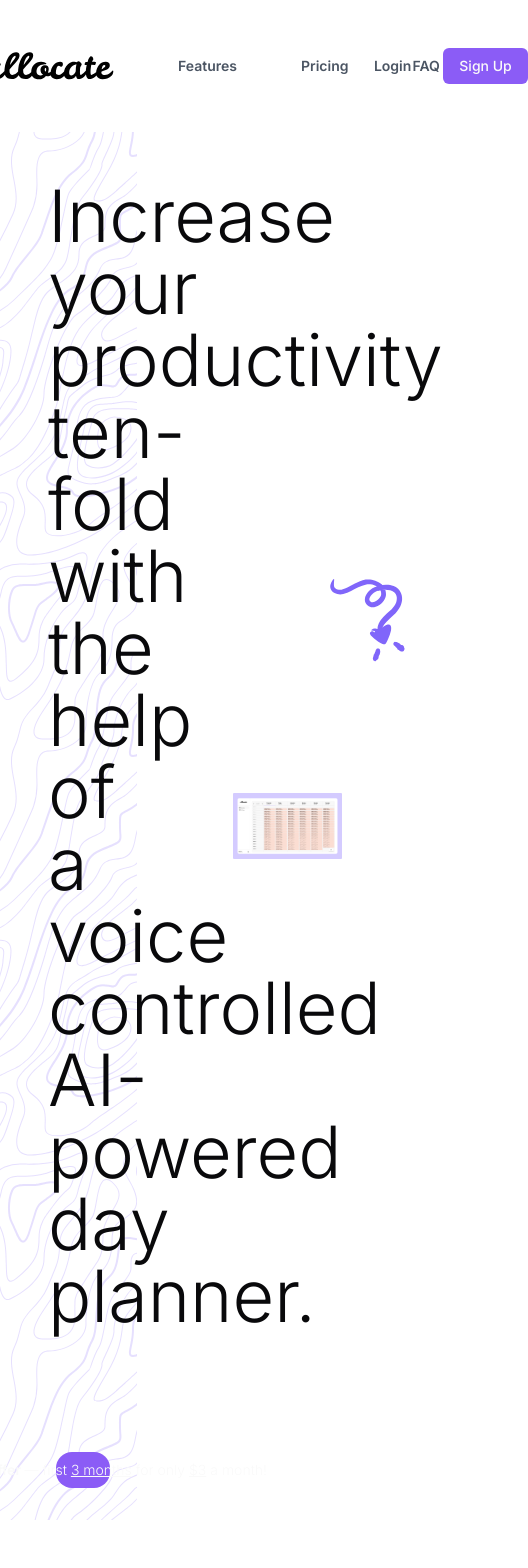
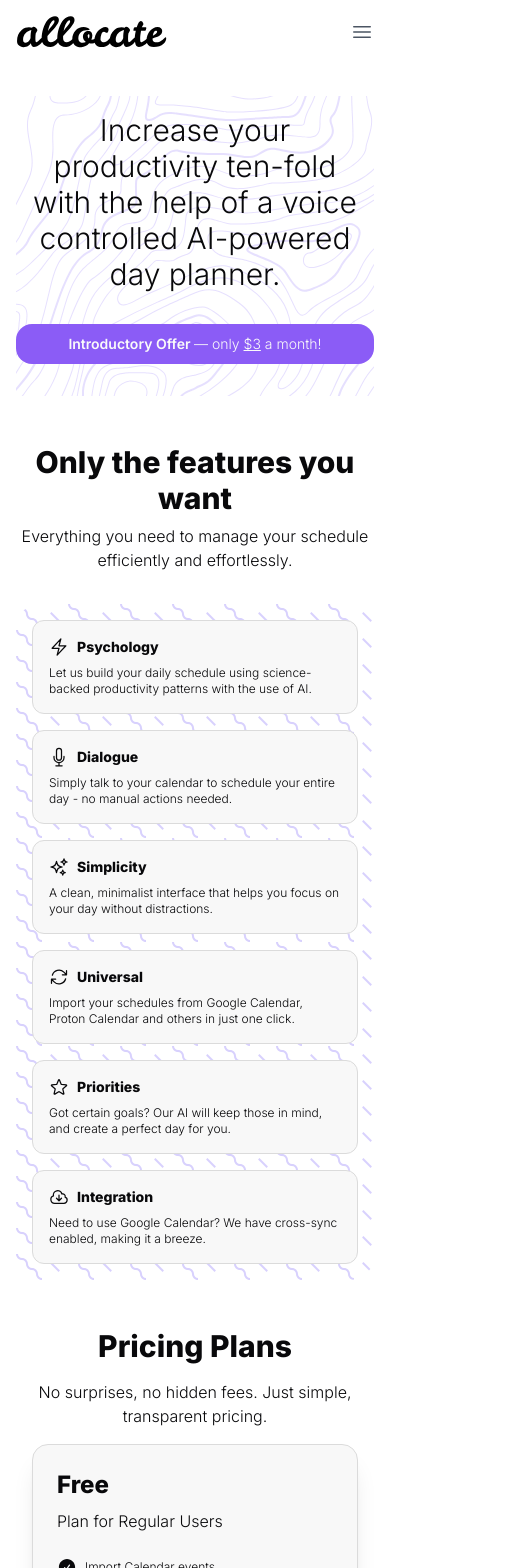
Before and after one commit to allocate-planner/allocate, a React (Vite) app in the folder frontend/: page / in a window 390 px wide. Shown: the top 1568 px of the page, 528 px wide, since content can reach past the window. Built offline with nearby package versions, Linux system fonts and the light colour scheme.

Commit message:
refactor: modify homepage, add animations + content + mobile responsiveness

```diff
--- a/frontend/src/components/common/Home/FeatureCard.tsx
+++ b/frontend/src/components/common/Home/FeatureCard.tsx
@@ -3,15 +3,14 @@ interface FeatureCardProps {
   title: string;
   description: string;
 }
-
-const FeatureCard = (props: FeatureCardProps) => {
+const FeatureCard = ({ Icon, title, description }: FeatureCardProps) => {
   return (
-    <div className="p-6 border border-1 border-[#DBDBDB] rounded-xl bg-[#F8F8F8] space-y-2">
+    <div className="p-4 md:p-6 border border-1 border-[#DBDBDB] rounded-xl bg-[#F8F8F8] space-y-2">
       <div className="flex flex-row space-x-2 items-center">
-        <props.Icon className="w-6 h-6" />
-        <h2 className="text-md font-extrabold">{props.title}</h2>
+        <Icon className="w-5 h-5 md:w-6 md:h-6" />
+        <h2 className="text-sm md:text-md font-extrabold">{title}</h2>
       </div>
-      <p className="text-sm font-light">{props.description}</p>
+      <p className="text-xs md:text-sm font-light">{description}</p>
     </div>
   );
 };
--- a/frontend/src/components/common/Home/Features.tsx
+++ b/frontend/src/components/common/Home/Features.tsx
@@ -1,53 +1,114 @@
-import { CalendarIcon } from "@heroicons/react/24/outline";
-
+import {
+  BoltIcon,
+  MicrophoneIcon,
+  SparklesIcon,
+  ArrowPathIcon,
+  StarIcon,
+  CloudArrowDownIcon,
+} from "@heroicons/react/24/outline";
+import { motion } from "framer-motion";
+import {
+  containerVariants,
+  headerVariants,
+  cardVariants,
+} from "./MotionVariants";
 import FeatureCard from "./FeatureCard";
 
 const Features = () => {
   return (
-    <div className="h-5/6 w-full flex flex-col justify-center items-center space-y-8">
-      <div className="flex flex-col -space-y-8">
-        <h1 className="text-6xl font-extrabold">Only the features you want</h1>
-        <div className="flex flex-row space-x-2 items-center justify-center">
-          <p className="text-lg font-light">
+    <motion.div
+      className="w-full flex flex-col justify-center items-center space-y-8 px-4 py-12 md:py-16"
+      variants={containerVariants}
+      initial="hidden"
+      whileInView="visible"
+      viewport={{ once: true, amount: 0.2 }}
+    >
+      <motion.div
+        className="flex flex-col space-y-2 md:-space-y-4 text-center"
+        variants={headerVariants}
+      >
+        <h1 className="text-3xl sm:text-4xl md:text-5xl lg:text-6xl font-extrabold">
+          Only the features you want
+        </h1>
+        <div className="flex flex-col md:flex-row space-y-2 md:space-y-0 md:space-x-2 items-center justify-center">
+          <p className="text-base md:text-lg font-light">
             Everything you need to manage your schedule efficiently and
             effortlessly.
           </p>
-          <img src="/scribble.svg" alt="Scribble" className="mt-8" />
+          <motion.img
+            src="/scribble.svg"
+            alt="Scribble"
+            className="hidden md:block md:mt-8"
+          />
         </div>
-      </div>
-      <div className="bg-wiggle h-1/2 w-1/2 grid grid-rows-3 grid-cols-2 p-12 rounded-3xl gap-x-24 gap-y-8">
-        <FeatureCard
-          Icon={CalendarIcon}
-          title="Lorem Ipsum"
-          description="Lorem ipsum dolor sit amet consectetur adipisicing elit. Lorem ipsum dolor sit."
-        />
-        <FeatureCard
-          Icon={CalendarIcon}
-          title="Lorem Ipsum"
-          description="Lorem ipsum dolor sit amet consectetur adipisicing elit. Lorem ipsum dolor sit."
-        />
-        <FeatureCard
-          Icon={CalendarIcon}
-          title="Lorem Ipsum"
-          description="Lorem ipsum dolor sit amet consectetur adipisicing elit. Lorem ipsum dolor sit."
-        />
-        <FeatureCard
-          Icon={CalendarIcon}
-          title="Lorem Ipsum"
-          description="Lorem ipsum dolor sit amet consectetur adipisicing elit. Lorem ipsum dolor sit."
-        />
-        <FeatureCard
-          Icon={CalendarIcon}
-          title="Lorem Ipsum"
-          description="Lorem ipsum dolor sit amet consectetur adipisicing elit. Lorem ipsum dolor sit."
-        />
-        <FeatureCard
-          Icon={CalendarIcon}
-          title="Lorem Ipsum"
-          description="Lorem ipsum dolor sit amet consectetur adipisicing elit. Lorem ipsum dolor sit."
-        />
-      </div>
-    </div>
+      </motion.div>
+
+      <motion.div
+        className="bg-wiggle w-full md:w-4/5 lg:w-3/4 xl:w-2/3 grid grid-cols-1 md:grid-cols-2 p-4 md:p-8 lg:p-12 rounded-3xl gap-4 md:gap-6 lg:gap-8"
+        variants={containerVariants}
+      >
+        <motion.div
+          variants={cardVariants}
+          viewport={{ once: true, amount: 0.5 }}
+        >
+          <FeatureCard
+            Icon={BoltIcon}
+            title="Psychology"
+            description="Let us build your daily schedule using science-backed productivity patterns with the use of AI."
+          />
+        </motion.div>
+        <motion.div
+          variants={cardVariants}
+          viewport={{ once: true, amount: 0.5 }}
+        >
+          <FeatureCard
+            Icon={MicrophoneIcon}
+            title="Dialogue"
+            description="Simply talk to your calendar to schedule your entire day - no manual actions needed."
+          />
+        </motion.div>
+        <motion.div
+          variants={cardVariants}
+          viewport={{ once: true, amount: 0.5 }}
+        >
+          <FeatureCard
+            Icon={SparklesIcon}
+            title="Simplicity"
+            description="A clean, minimalist interface that helps you focus on your day without distractions."
+          />
+        </motion.div>
+        <motion.div
+          variants={cardVariants}
+          viewport={{ once: true, amount: 0.5 }}
+        >
+          <FeatureCard
+            Icon={ArrowPathIcon}
+            title="Universal"
+            description="Import your schedules from Google Calendar, Proton Calendar and others in just one click."
+          />
+        </motion.div>
+        <motion.div
+          variants={cardVariants}
+          viewport={{ once: true, amount: 0.5 }}
+        >
+          <FeatureCard
+            Icon={StarIcon}
+            title="Priorities"
+            description="Got certain goals? Our AI will keep those in mind, and create a perfect day for you."
+          />
+        </motion.div>
+        <motion.div
+          variants={cardVariants}
+          viewport={{ once: true, amount: 0.5 }}
+        >
+          <FeatureCard
+            Icon={CloudArrowDownIcon}
+            title="Integration"
+            description="Need to use Google Calendar? We have cross-sync enabled, making it a breeze."
+          />
+        </motion.div>
+      </motion.div>
+    </motion.div>
   );
 };
 
--- a/frontend/src/components/common/Home/Header.tsx
+++ b/frontend/src/components/common/Home/Header.tsx
@@ -1,50 +1,102 @@
 import { Button } from "../Button";
+import { useState } from "react";
+import { Bars3Icon, XMarkIcon } from "@heroicons/react/24/outline";
+import { motion, AnimatePresence } from "framer-motion";
+import { hamburgerVariants } from "./MotionVariants";
 
 const Header = () => {
+  const [isMenuOpen, setIsMenuOpen] = useState(false);
+
   const handleClickScroll = (id: string) => {
     const element = document.getElementById(id);
-
     if (element) {
       element.scrollIntoView({ behavior: "smooth" });
+      setIsMenuOpen(false);
     }
   };
 
   return (
-    <div className="flex justify-between h-1/6 w-full p-12">
-      <div className="flex flex-row justify-center items-center text-center space-x-16">
-        <img src="/logo.svg" alt="Allocate Logo" />
+    <div className="relative">
+      <div className="flex justify-between items-center w-full p-4 md:p-8 lg:p-12">
+        <img src="/logo.svg" alt="Allocate Logo" className="h-8 md:h-auto" />
+        <div className="hidden md:flex flex-row justify-center items-center text-center space-x-16">
           <a
             onClick={() => handleClickScroll("features")}
-          className="text-gray-600 text-sm font-semibold cursor-pointer hover:text-violet-500"
+            className="text-gray-600 text-sm font-semibold cursor-pointer hover:text-violet-500 transition-colors"
           >
             Features
           </a>
           <a
             onClick={() => handleClickScroll("pricing")}
-          className="text-gray-600 text-sm font-semibold cursor-pointer hover:text-violet-500"
+            className="text-gray-600 text-sm font-semibold cursor-pointer hover:text-violet-500 transition-colors"
+          >
+            Pricing
+          </a>
+        </div>
+
+        <div className="hidden md:flex flex-row justify-center items-center text-center space-x-8">
+          <a
+            href="/login"
+            className="text-gray-600 text-sm font-semibold cursor-pointer hover:text-violet-500 transition-colors"
+          >
+            Login
+          </a>
+          <a href="/register">
+            <Button className="bg-violet-500 hover:bg-violet-700 px-4 py-2">
+              Sign Up
+            </Button>
+          </a>
+        </div>
+        <motion.button
+          className="md:hidden"
+          onClick={() => setIsMenuOpen(!isMenuOpen)}
+          whileTap={{ scale: 0.95 }}
+        >
+          {isMenuOpen ? (
+            <XMarkIcon className="h-6 w-6 text-gray-600" />
+          ) : (
+            <Bars3Icon className="h-6 w-6 text-gray-600" />
+          )}
+        </motion.button>
+      </div>
+
+      <AnimatePresence>
+        {isMenuOpen && (
+          <motion.div
+            className="absolute top-full right-4 bg-white shadow-lg md:hidden rounded-lg"
+            variants={hamburgerVariants}
+            initial="hidden"
+            animate="visible"
+            exit="exit"
+          >
+            <div className="flex flex-col space-y-4 p-6 min-w-[200px]">
+              <a
+                onClick={() => handleClickScroll("features")}
+                className="text-gray-600 text-sm font-semibold cursor-pointer hover:text-violet-500 transition-colors"
+              >
+                Features
+              </a>
+              <a
+                onClick={() => handleClickScroll("pricing")}
+                className="text-gray-600 text-sm font-semibold cursor-pointer hover:text-violet-500 transition-colors"
               >
                 Pricing
               </a>
               <a
-          onClick={() => handleClickScroll("faq")}
-          className="text-gray-600 text-sm font-semibold cursor-pointer hover:text-violet-500"
-        >
-          FAQ
-        </a>
-      </div>
-      <div className="flex flex-row justify-center items-center text-center space-x-8">
-        <a
                 href="/login"
-          className="text-gray-600 text-sm font-semibold cursor-pointer hover:text-violet-500"
+                className="text-gray-600 text-sm font-semibold cursor-pointer hover:text-violet-500 transition-colors"
               >
                 Login
               </a>
               <a href="/register">
-          <Button className="bg-violet-500 hover:bg-violet-700 h-1/3">
+                <Button className="bg-violet-500 hover:bg-violet-700 px-4 py-2 w-full">
                   Sign Up
                 </Button>
               </a>
             </div>
+          </motion.div>
+        )}
+      </AnimatePresence>
     </div>
   );
 };
--- /dev/null
+++ b/frontend/src/components/common/Home/MotionVariants.tsx
@@ -0,0 +1,91 @@
+export const containerVariants = {
+  hidden: { opacity: 0 },
+  visible: {
+    opacity: 1,
+    transition: {
+      staggerChildren: 0.2,
+    },
+  },
+};
+
+export const headerVariants = {
+  hidden: { opacity: 0, y: 50 },
+  visible: {
+    opacity: 1,
+    y: 0,
+    transition: {
+      duration: 0.8,
+      ease: "easeOut",
+    },
+  },
+};
+
+export const textVariants = {
+  hidden: { opacity: 0 },
+  visible: {
+    opacity: 1,
+    y: 0,
+    transition: {
+      duration: 2.5,
+      ease: "easeOut",
+    },
+  },
+};
+
+export const cardVariants = {
+  hidden: { opacity: 0, y: 20 },
+  visible: {
+    opacity: 1,
+    y: 0,
+    transition: {
+      duration: 0.5,
+      ease: "easeOut",
+    },
+  },
+};
+
+export const imageVariants = {
+  hidden: { opacity: 0, y: -100 },
+  visible: {
+    opacity: 1,
+    y: 0,
+    transition: {
+      duration: 1.5,
+      ease: "easeOut",
+    },
+  },
+};
+
+export const footerVariants = {
+  hidden: { opacity: 0, y: 20 },
+  visible: {
+    opacity: 1,
+    y: 0,
+    transition: {
+      duration: 0.5,
+    },
+  },
+};
+
+export const hamburgerVariants = {
+  hidden: {
+    opacity: 0,
+    y: -20,
+  },
+  visible: {
+    opacity: 1,
+    y: 0,
+    transition: {
+      duration: 0.2,
+      ease: "easeOut",
+    },
+  },
+  exit: {
+    opacity: 0,
+    y: -20,
+    transition: {
+      duration: 0.2,
+      ease: "easeIn",
+    },
+  },
+};
--- a/frontend/src/components/common/Home/Pricing.tsx
+++ b/frontend/src/components/common/Home/Pricing.tsx
@@ -1,46 +1,66 @@
+import { motion } from "framer-motion";
+import {
+  containerVariants,
+  headerVariants,
+  cardVariants,
+} from "./MotionVariants";
 import PricingCard from "./PricingCard";
 
 const Pricing = () => {
   return (
-    <div className="h-5/6 w-full flex flex-col justify-center items-center space-y-8">
-      <div className="flex flex-col -space-y-4">
-        <div className="flex flex-row space-x-12 items-center justify-center">
-          <h1 className="text-6xl font-extrabold">Pricing Plans</h1>
-          <img src="/dollar.svg" alt="Dollar Sign" className="mt-8" />
+    <motion.div
+      className="w-full flex flex-col justify-center items-center px-4"
+      variants={containerVariants}
+      initial="hidden"
+      whileInView="visible"
+      viewport={{ once: true, amount: 0.2 }}
+    >
+      <motion.div
+        className="flex flex-col text-center"
+        variants={headerVariants}
+      >
+        <div className="flex flex-col md:flex-row items-center justify-center md:space-x-12 mb-4">
+          <h1 className="text-3xl sm:text-4xl md:text-5xl lg:text-6xl font-extrabold">
+            Pricing Plans
+          </h1>
+          <motion.img
+            src="/dollar.svg"
+            alt="Dollar Sign"
+            className="hidden md:block md:mt-8"
+          />
         </div>
-        <p className="text-lg font-light max-w-md">
+        <p className="text-base md:text-lg font-light max-w-md px-4">
           No surprises, no hidden fees. Just simple, transparent pricing.
         </p>
-      </div>
-      <div className="h-4/5 w-[70%] grid grid-rows-1 grid-cols-3 p-12 rounded-3xl gap-x-24">
-        <PricingCard
-          title="Lorem Ipsum"
-          subtitle="Lorem ipsum dolor sit amet."
-          point_1="Lorem ipsum dolor sit amet."
-          point_2="Lorem ipsum dolor sit amet."
-          point_3="Lorem ipsum dolor sit amet."
-          point_4="Lorem ipsum dolor sit amet."
-        />
-        <PricingCard
-          title="Lorem Ipsum"
-          subtitle="Lorem ipsum dolor sit amet."
-          point_1="Lorem ipsum dolor sit amet."
-          point_2="Lorem ipsum dolor sit amet."
-          point_3="Lorem ipsum dolor sit amet."
-          point_4="Lorem ipsum dolor sit amet."
-          pricing="5"
-        />
-        <PricingCard
-          title="Lorem Ipsum"
-          subtitle="Lorem ipsum dolor sit amet."
-          point_1="Lorem ipsum dolor sit amet."
-          point_2="Lorem ipsum dolor sit amet."
-          point_3="Lorem ipsum dolor sit amet."
-          point_4="Lorem ipsum dolor sit amet."
-          pricing="10"
-        />
-      </div>
-    </div>
+      </motion.div>
+
+      <motion.div
+        className="w-full md:w-4/5 lg:w-3/4 xl:w-2/3 grid grid-cols-1 md:grid-cols-2 p-4 md:p-8 lg:p-12 gap-8 md:gap-12 lg:gap-24"
+        variants={containerVariants}
+      >
+        <motion.div variants={cardVariants}>
+          <PricingCard
+            title="Free"
+            subtitle="Plan for Regular Users"
+            point_1="Import Calendar events"
+            point_2="Limited AI voice commands (5 per day)"
+            point_3="Psychology techniques & tricks"
+            point_4="Clean + Intuitive UI"
+          />
+        </motion.div>
+        <motion.div variants={cardVariants}>
+          <PricingCard
+            title="Pro"
+            subtitle="Plan for Power"
+            point_1="Import Calendar events"
+            point_2="Unlimited AI voice commands"
+            point_3="Psychology techniques & tricks"
+            point_4="Cross-Sync with other Calendar"
+            pricing="5"
+          />
+        </motion.div>
+      </motion.div>
+    </motion.div>
   );
 };
 
--- a/frontend/src/components/common/Home/PricingCard.tsx
+++ b/frontend/src/components/common/Home/PricingCard.tsx
@@ -12,39 +12,43 @@ interface PricingCardProps {
   pricing?: string;
 }
 
-const PricingCard = (props: PricingCardProps) => {
+const PricingCard = ({
+  title,
+  subtitle,
+  point_1,
+  point_2,
+  point_3,
+  point_4,
+  pricing,
+}: PricingCardProps) => {
+  const points = [point_1, point_2, point_3, point_4];
+
   return (
-    <div className="p-8 border border-1 border-[#DBDBDB] rounded-2xl bg-[#F8F8F8] space-y-8 shadow-xl">
+    <div className="p-6 md:p-8 border border-1 border-[#DBDBDB] rounded-2xl bg-[#F8F8F8] space-y-6 md:space-y-8 shadow-xl">
       <div className="flex flex-col space-y-2">
         <div className="flex flex-row justify-between items-center">
-          <h1 className="text-4xl font-extrabold">Free</h1>
-          {props.pricing && (
-            <h1 className="text-base font-light">${props.pricing}/month</h1>
+          <h1 className="text-2xl md:text-3xl lg:text-4xl font-extrabold">
+            {title}
+          </h1>
+          {pricing && (
+            <h1 className="text-sm md:text-base font-light">
+              ${pricing}/month
+            </h1>
           )}
         </div>
-        <h2 className="text-lg font-light">Lorem ipsum dolor sit amet.</h2>
+        <h2 className="text-base md:text-lg font-light">{subtitle}</h2>
       </div>
-      <div className="space-y-4">
-        <div className="flex flex-row space-x-2 items-center">
-          <CheckCircleIcon className="w-6 h-6" />
-          <h3 className="text-sm font-light">Lorem ipsum dolor sit amet.</h3>
-        </div>
-        <div className="flex flex-row space-x-2 items-center">
-          <CheckCircleIcon className="w-6 h-6" />
-          <h3 className="text-sm font-light">Lorem ipsum dolor sit amet.</h3>
-        </div>
-        <div className="flex flex-row space-x-2 items-center">
-          <CheckCircleIcon className="w-6 h-6" />
-          <h3 className="text-sm font-light">Lorem ipsum dolor sit amet.</h3>
-        </div>
-        <div className="flex flex-row space-x-2 items-center">
-          <CheckCircleIcon className="w-6 h-6" />
-          <h3 className="text-sm font-light">Lorem ipsum dolor sit amet.</h3>
-        </div>
+      <div className="space-y-3 md:space-y-4">
+        {points.map((point, index) => (
+          <div key={index} className="flex flex-row space-x-2 items-center">
+            <CheckCircleIcon className="w-5 h-5 md:w-6 md:h-6" />
+            <h3 className="text-xs md:text-sm font-light">{point}</h3>
+          </div>
+        ))}
       </div>
       <div>
         <a href="/login">
-          <Button className="bg-violet-500 hover:bg-violet-700 w-full h-max font-bold text-base">
+          <Button className="bg-violet-500 hover:bg-violet-700 w-full h-max font-bold text-sm md:text-base py-2 md:py-3">
             Get Started
           </Button>
         </a>
--- a/frontend/src/components/common/Home/PrimaryContent.tsx
+++ b/frontend/src/components/common/Home/PrimaryContent.tsx
@@ -1,33 +1,59 @@
+import { motion } from "motion/react";
+import {
+  containerVariants,
+  headerVariants,
+  imageVariants,
+  textVariants,
+} from "./MotionVariants";
 import { Button } from "../Button";
 
 const PrimaryContent = () => {
   return (
-    <div className="h-5/6 w-full flex flex-row space-x-24 pr-12 justify-center items-center">
-      <div className="bg-topography justify-center items-center w-2/5 h-5/6 space-y-4">
-        <h1 className="text-7xl font-light p-12">
+    <motion.div
+      className="h-5/6 w-full flex flex-col 2xl:flex-row space-y-8 2xl:space-y-0 2xl:space-x-24 2xl:pr-12 justify-center items-center px-4 md:px-8"
+      variants={containerVariants}
+      initial="hidden"
+      animate="visible"
+    >
+      <motion.div
+        className="bg-topography justify-center items-center w-full 2xl:w-2/5 h-5/6 space-y-4"
+        variants={headerVariants}
+      >
+        <motion.h1
+          variants={textVariants}
+          initial="hidden"
+          animate="visible"
+          className="text-3xl sm:text-4xl md:text-5xl 2xl:text-7xl font-light p-4 sm:p-8 2xl:p-12 text-center 2xl:text-left 2xl:w-full"
+        >
           Increase your productivity ten-fold with the help of a voice
           controlled AI-powered day planner.
-        </h1>
-        <img
-          src="/stroke.svg"
-          alt="Arrow"
-          className="absolute bottom-44 left-80 scale-80"
-        />
-        <div className="pl-14 pt-14 pb-8">
-          <Button className="bg-violet-500 hover:bg-violet-700 h-1/3 rounded-2xl font-light w-2/3">
+        </motion.h1>
+        <div className="flex-grow relative hidden 2xl:block">
+          <motion.img
+            src="/stroke.svg"
+            alt="Arrow"
+            className="scale-80 ml-80 -mt-12"
+            variants={headerVariants}
+          />
+        </div>
+        <div className="flex justify-center 2xl:justify-start 2xl:pl-14 pb-8">
+          <Button className="bg-violet-500 hover:bg-violet-700 rounded-2xl font-light w-[500px] text-sm sm:text-base px-6 py-3">
             <span className="font-semibold">Introductory Offer&nbsp;</span> —
-            first&nbsp;<span className="underline">3 months</span>&nbsp;for
-            only&nbsp; <span className="underline">$3</span>&nbsp;a month!
+            only&nbsp;<span className="underline">$3</span>&nbsp;a month!
           </Button>
         </div>
-      </div>
-      <div className="w-3/5">
-        <img
+      </motion.div>
+      <motion.div
+        className="w-full 2xl:w-3/5 hidden lg:block"
+        variants={imageVariants}
+      >
+        <motion.img
           src="/calendar.png"
           alt="An image showcasing the Allocate Calendar"
+          className="w-full h-auto"
         />
-      </div>
-    </div>
+      </motion.div>
+    </motion.div>
   );
 };
 
--- a/frontend/src/components/pages/Home/HomePage.tsx
+++ b/frontend/src/components/pages/Home/HomePage.tsx
@@ -12,9 +12,9 @@ const HomePage = () => {
   });
 
   return (
-    <div className="w-full h-full">
+    <div className="w-full h-full space-y-8 2xl:space-y-0">
       <Header />
-      <div className="space-y-64">
+      <div className="2xl:space-y-32">
         <section id="primary">
           <PrimaryContent />
         </section>
```
Also changed, not shown: frontend/package.json (+6 -2 lines), frontend/src/components/common/Calendar/CustomSnapModifier.tsx (added, +9 -0 lines), frontend/src/components/common/Home/Footer.tsx (+32 -3 lines), 1 other file (tests, documents, lock files or other folders). Lines whose indentation alone changed are shown as unchanged.
